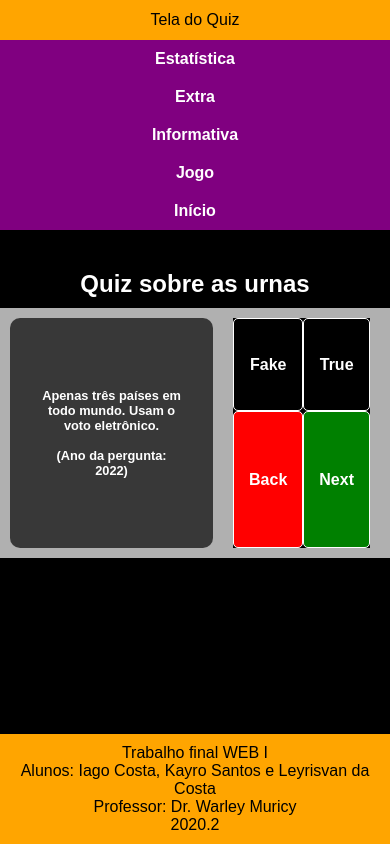
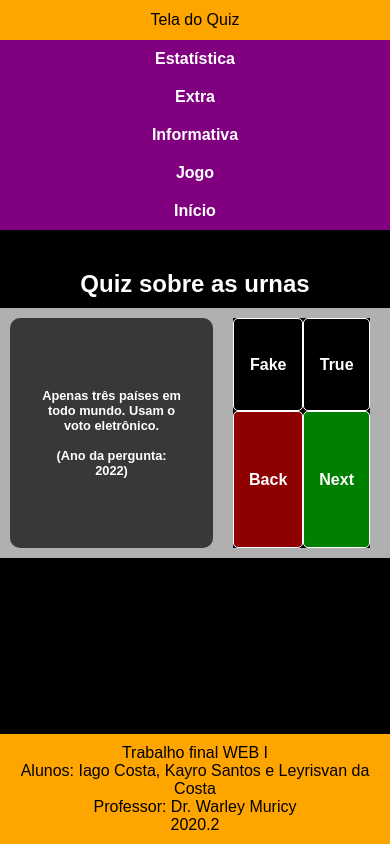
Before and after one commit to desenvolvimentoweb1/desenvolvimentoweb1.github.io, a plain HTML site: page final/quiz.html in a window 390 px wide. Drawn offline with Linux system fonts and the light colour scheme.

Commit message:
update base.css, quiz.css, jogo.js and quiz.html

```diff
--- a/final/css/base.css
+++ b/final/css/base.css
@@ -109,6 +109,7 @@ footer {
     flex-wrap: wrap;
     flex-direction: column;
     align-content: space-around;
+    margin-bottom: 80px;
 }
 
 
--- a/final/css/quiz.css
+++ b/final/css/quiz.css
@@ -22,6 +22,7 @@
 @media (max-width: 474px) {
     .grid__quiz {
         width: 100%;
+        margin-bottom: 30px;
     }
     .buttons__quiz {
         margin: 10px 20px 10px 0px !important;
@@ -117,7 +118,7 @@
 
 .button__quiz__back {
     grid-area: back;
-    background-color: red;
+    background-color: rgba(255, 0, 0, 0.561);
     border: 1px solid #fff;
     border-radius: 5px;
     padding: 10px;
@@ -130,7 +131,7 @@
 
 
 .button__quiz__back:hover {
-    background-color: red;
+    background-color: rgb(255, 119, 0);
     color: purple;
     border: 1px solid purple;
 }
--- a/final/js/jogo.js
+++ b/final/js/jogo.js
@@ -98,10 +98,10 @@ function validate() {
 
 function show_texts() {
     for (let y = 7; y > count_incorrect_pieces; y--) {
-        console.log("y: ", y);
-        // console.log("p__0"+String(y));
+        // console.log("y: ", y);
+        console.log("p__0"+String(7-y));
         // console.log(document.querySelectorAll('*[id]'))
-        const item = document.getElementById("p__0"+String(y));
+        const item = document.getElementById("p__0"+String(8-y));
         // console.log(item);
         item.style.display = "";
     }
--- a/final/quiz.html
+++ b/final/quiz.html
@@ -36,7 +36,7 @@
                 </a>
             </section>
 
-            <section class="section__info" style="margin-top: 160px;">
+            <section class="section__info" style="margin-top: 100px;">
                 <p class="title__quiz" id="id__title__quiz">
                     Quiz sobre as urnas
                 </p>
```
